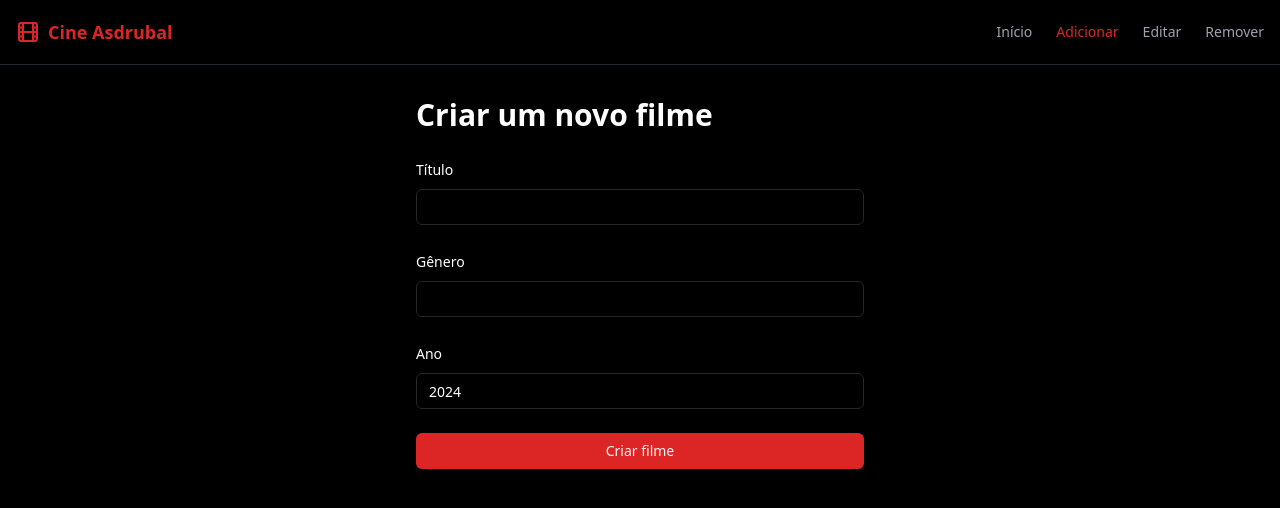
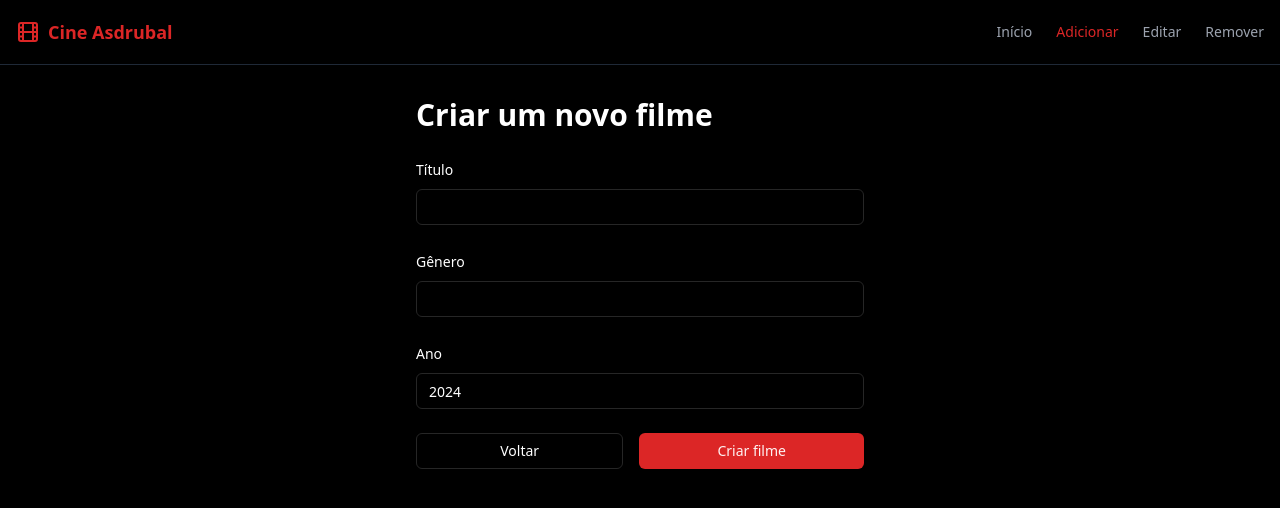
Before and after one commit to rickxz/cine-asdrubal, a React (Vite) app: page /create in a window 1280 px wide. Shown: the top 508 px of the page. Built offline with nearby package versions, Linux system fonts and the light colour scheme.

Commit message:
feat: add back buttons

```diff
--- a/src/components/movie-card.tsx
+++ b/src/components/movie-card.tsx
@@ -1,4 +1,4 @@
-import { Link } from 'react-router-dom'
+import { Link, useLocation } from 'react-router-dom'
 import { MovieReturnType } from '../services/movies-service'
 import { Card } from './ui/card'
 import { twMerge } from 'tailwind-merge'
@@ -12,10 +12,11 @@ type MovieCardProps = {
 export function MovieCard({ movie, alwaysDisplayInfo }: MovieCardProps) {
   const imageUrl = `https://picsum.photos/seed/${movie.id}/300/450`;
   const [isImageLoaded, setIsImageLoaded] = useState(false);
+  const currentPath = useLocation().pathname;
 
   return (
     <Card className="overflow-hidden bg-gray-900 border-gray-800 hover:border-gray-700 transition-colors w-full">
-      <Link to={`/movie/${movie.id}`} className="block">
+      <Link to={alwaysDisplayInfo ? currentPath : `/movie/${movie.id}`} className="block">
         <div className="aspect-[2/3] relative group">
           {!isImageLoaded && (
             <div className="absolute inset-0 flex items-center justify-center bg-gray-800">
--- a/src/components/movie-form.tsx
+++ b/src/components/movie-form.tsx
@@ -4,6 +4,7 @@ import { useForm } from 'react-hook-form'
 import { Form, FormControl, FormField, FormItem, FormLabel, FormMessage } from './ui/form'
 import { Input } from './ui/input'
 import { Button } from './ui/button'
+import { Link } from 'react-router-dom'
 
 type MovieFormProps = {
   defaultValues?: MovieFormData
@@ -70,9 +71,18 @@ export function MovieForm({ defaultValues, onSubmit, submitLabel }: MovieFormPro
           )}
         />
 
-        <Button type="submit" className="w-full">
-          {submitLabel}
-        </Button>
+        <div className="flex item-center justify-between gap-4">
+          <Link to="/" className="w-full">
+            <Button variant="outline" type="button" className="w-full">
+              Voltar
+            </Button>
+          </Link>
+
+          <Button type="submit" className="w-full">
+            {submitLabel}
+          </Button>
+        </div>
+
       </form>
     </Form>
   )
--- a/src/components/search-movie.tsx
+++ b/src/components/search-movie.tsx
@@ -9,6 +9,7 @@ import { Button } from './ui/button'
 import { LoaderCircle } from 'lucide-react'
 import axios from 'axios'
 import { MovieCard } from './movie-card'
+import { Link } from 'react-router-dom'
 
 const searchSchema = z.object({
   id: z.string().min(1, 'ID é obrigatório')
@@ -69,6 +70,12 @@ export function SearchMovie({ onSearch, children }: SearchMovieProps) {
                       Buscar
                       { form.formState.isSubmitting && <LoaderCircle className="h-5 w-5 animate-spin" /> }
                     </Button>
+
+                    <Link to="/" className="w-full sm:w-auto flex gap-2">
+                      <Button type="button" variant="outline" className="w-full">
+                        Voltar
+                      </Button>
+                    </Link>
                   </div>
                 </FormControl>
                 <FormMessage />
--- a/src/pages/view-movie.tsx
+++ b/src/pages/view-movie.tsx
@@ -1,17 +1,21 @@
 import { Skeleton } from '@/components/ui/skeleton'
 import { MovieCard } from '../components/movie-card'
 import { useDoesMovieExists } from '../hooks/use-does-movie-exists'
+import { Button } from '@/components/ui/button'
+import { useNavigate } from 'react-router-dom'
 
 export function ViewMovie() {
   const { movie, isFetching } = useDoesMovieExists()
+  const navigate = useNavigate()
 
   return (
     <div className="container mx-auto px-4 py-8 flex flex-col items-center">
       {isFetching && <Skeleton className="w-[300px] h-[40px]" />}
       <h1 className="text-4xl font-bold mb-8">{movie?.name}</h1>
-      <div className="w-full max-w-[300px]">
+      <div className="w-full max-w-[300px] space-y-6">
         {isFetching && <Skeleton className="w-full h-[450px]" />}
         { movie && <MovieCard movie={movie} alwaysDisplayInfo /> }
+        { movie && <Button variant="outline" onClick={() => navigate('/')}>Voltar</Button>}
       </div>
     </div>
   )
```
